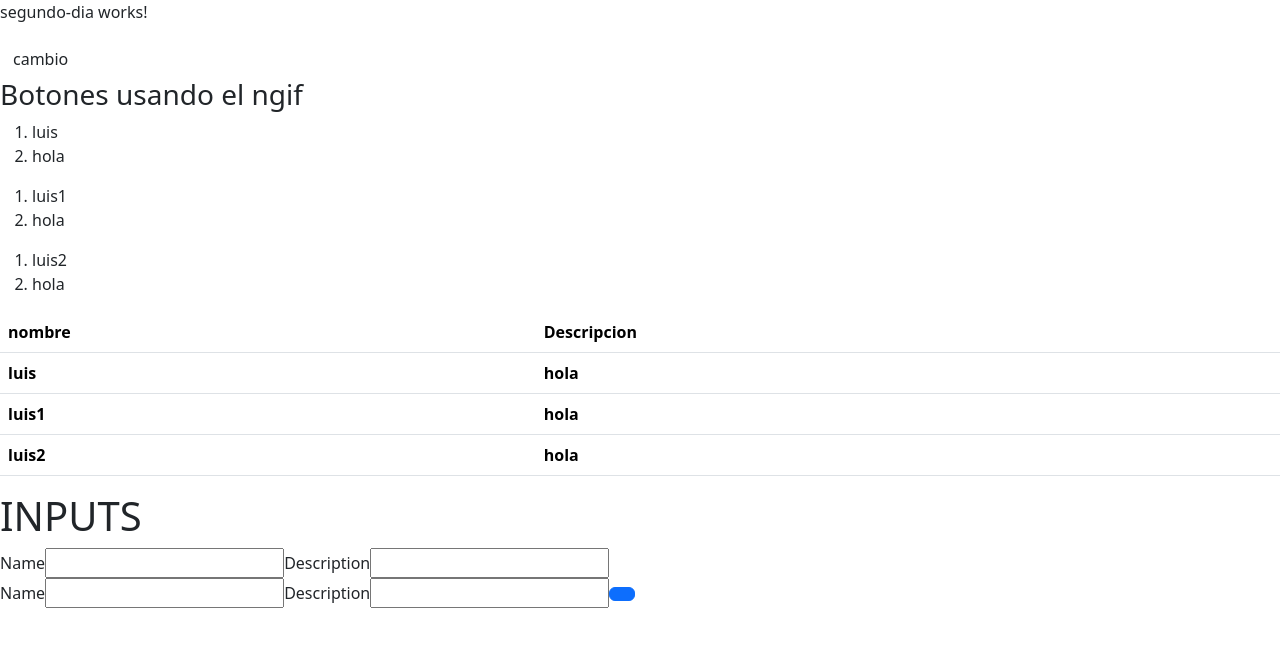
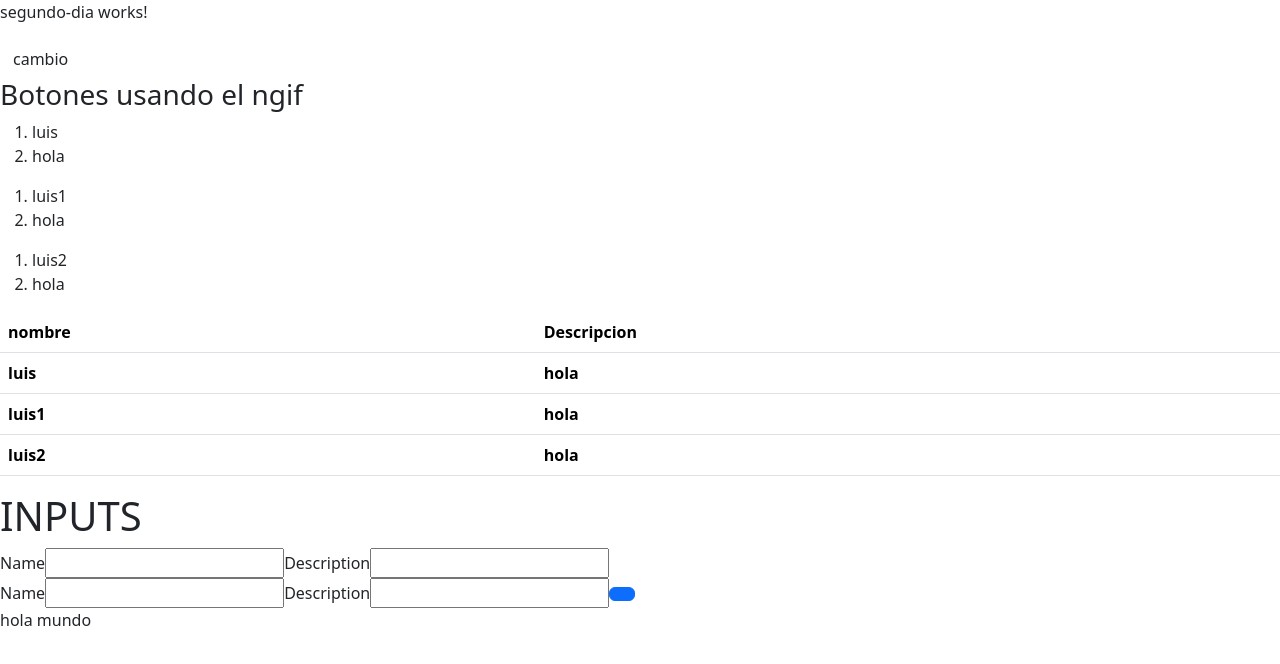
Before and after one commit to EnriqueWFT/PROYECTOS, an Angular app: page / in a window 1280 px wide. Shown: the top 664 px of the page. Built offline with nearby package versions, Linux system fonts and the light colour scheme.

Commit message:
puse un hola mundo

```diff
--- a/src/app/segundo-dia/segundo-dia.component.html
+++ b/src/app/segundo-dia/segundo-dia.component.html
@@ -59,3 +59,4 @@
 
 
     </form>
+    hola mundo
```
